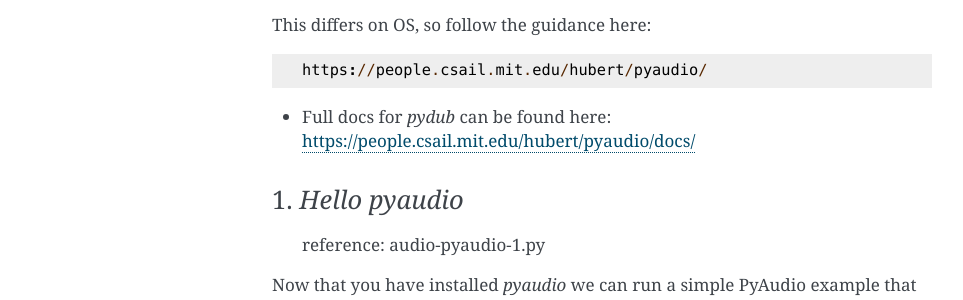
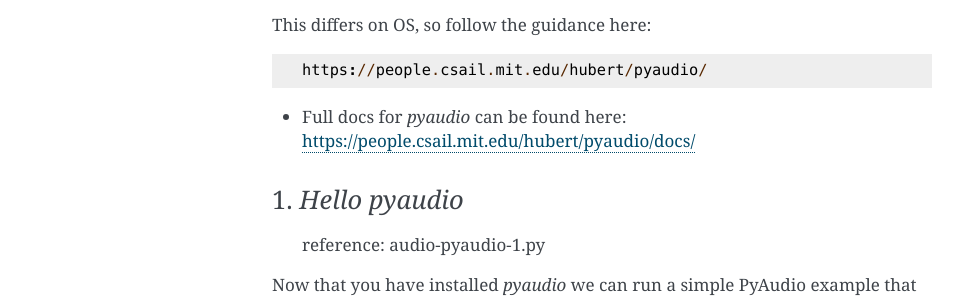
Before and after one commit to CreativeCoding/course, a Sphinx documentation site: the page built from docs/source/audio-2.rst, in a window 1280 px wide and 900 px high, scrolled down 399 px. Shown: the part 155-455 px from the top of the window, without its empty margins (148-1111 px from the left). Built offline with Sphinx 7.4.7, drawn with Linux system fonts in a browser that asks for light colours.

```diff
--- a/docs/source/IOcomms-2.rst
+++ b/docs/source/IOcomms-2.rst
@@ -22,7 +22,7 @@
 
 
 1. Hello *socket*
-------------------
+^^^^^^^^^^^^^^^^^
 In this example we will use *socket* to reach out (like a ping) and test if a website is up and running.
 
 Import libraries::
--- a/docs/source/audio-1.rst
+++ b/docs/source/audio-1.rst
@@ -23,7 +23,7 @@
     | Full docs for *pydub* can be found here: https://pydub.com/
 
 1. *Hello pydub*
-^^^^^^^^^^^^^^^^^^^^^^^
+^^^^^^^^^^^^^^^^
     | Open a new python file in your IDE (or open audio-pydub-1.py).
 
 Import pydub::
@@ -89,7 +89,7 @@
     play(fast_backwards_fade_sliced_song)
 
 3. Pydub API
-^^^^^^^^^^^
+^^^^^^^^^^^^
 The API and comprehensive docs offer many examples of *pydub*'s usability and OOP construction.
 
 Here we are going to explore some of its API functions and create an audio splicer.
--- a/docs/source/audio-2.rst
+++ b/docs/source/audio-2.rst
@@ -23,10 +23,10 @@
     https://people.csail.mit.edu/hubert/pyaudio/
 
 -
-    | Full docs for *pydub* can be found here: https://people.csail.mit.edu/hubert/pyaudio/docs/
+    | Full docs for *pyaudio* can be found here: https://people.csail.mit.edu/hubert/pyaudio/docs/
 
 1. *Hello pyaudio*
-^^^^^^^^^^^^^^^^^^^^^^^
+^^^^^^^^^^^^^^^^^^^
 
     | reference: audio-pyaudio-1.py
 
```
